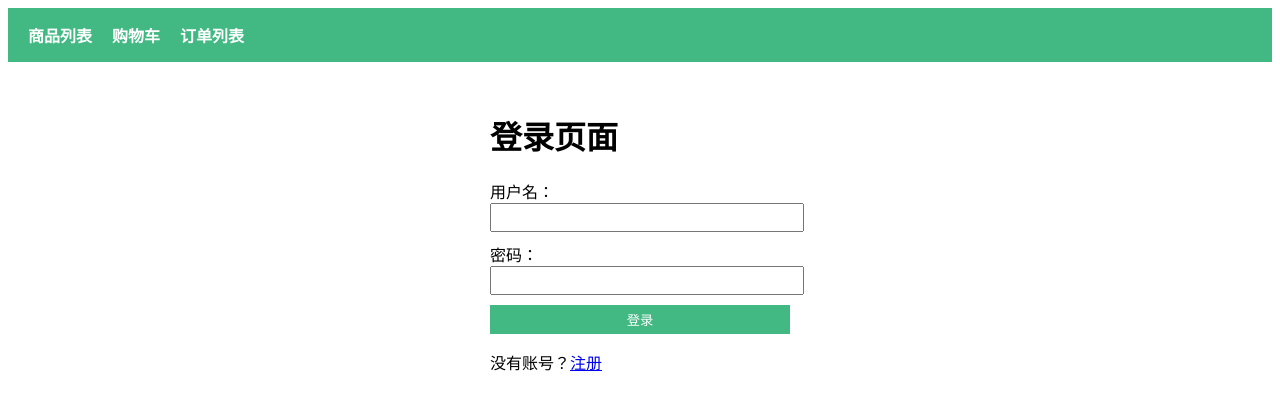
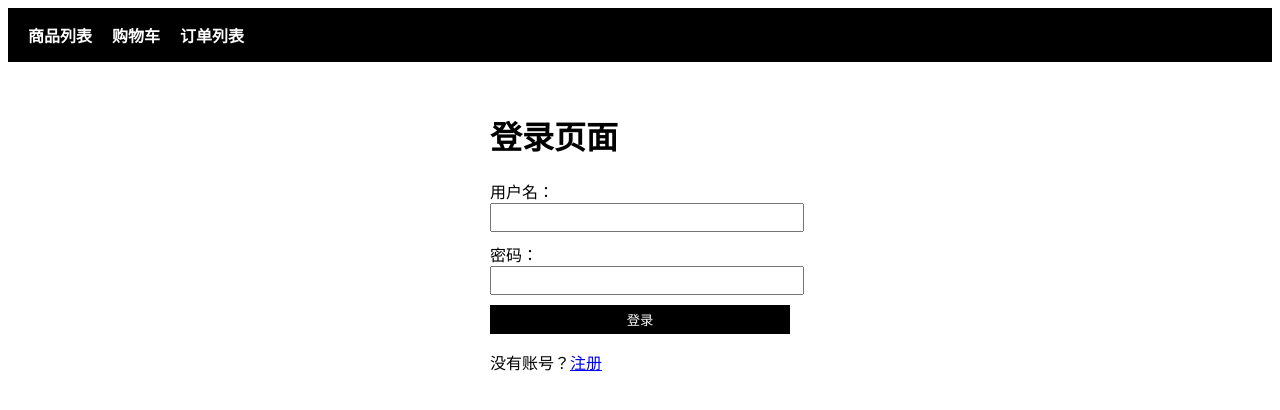
Before and after one commit to shiroe120/vue-shop-for-shcool-lab, a Vue app in the folder my-vue-shop/: page /login in a window 1280 px wide. Shown: the top 410 px of the page. Built offline with nearby package versions, Linux system fonts and the light colour scheme.

Commit message:
把主题色改成黑色

```diff
--- a/my-vue-shop/src/App.vue
+++ b/my-vue-shop/src/App.vue
@@ -15,7 +15,7 @@
   display: flex;
   gap: 20px;
   padding: 15px 20px;
-  background-color: #42b983;
+  background-color: #000000;
   margin-bottom: 20px;
 }
 
--- a/my-vue-shop/src/views/Cart.vue
+++ b/my-vue-shop/src/views/Cart.vue
@@ -156,7 +156,7 @@ onMounted(() => {
   margin: 0 0 5px 0;
 }
 
-button {
+.info button {
   margin-top: 10px;
   padding: 5px 10px;
   background-color: #f56c6c;
@@ -165,6 +165,13 @@ button {
   cursor: pointer;
 }
 
+.cart-controls button {
+  background-color: #000000;
+  margin-top: 0;
+  padding: 5px 10px;
+  color: white;
+}
+
 .error {
   color: red;
 }
--- a/my-vue-shop/src/views/Login.vue
+++ b/my-vue-shop/src/views/Login.vue
@@ -70,7 +70,7 @@ input {
 button {
   width: 100%;
   padding: 5px;
-  background-color: #42b983;
+  background-color: #000000;
   color: white;
   border: none;
   cursor: pointer;
--- a/my-vue-shop/src/views/ProductList.vue
+++ b/my-vue-shop/src/views/ProductList.vue
@@ -89,7 +89,7 @@ onMounted(() => {
 }
 
 button {
-  background-color: #42b983;
+  background-color: #000000;
   color: white;
   border: none;
   padding: 5px 10px;
--- a/my-vue-shop/src/views/Register.vue
+++ b/my-vue-shop/src/views/Register.vue
@@ -62,7 +62,7 @@ input {
 button {
   width: 100%;
   padding: 5px;
-  background-color: #42b983;
+  background-color: #000000;
   color: white;
   border: none;
   cursor: pointer;
```
